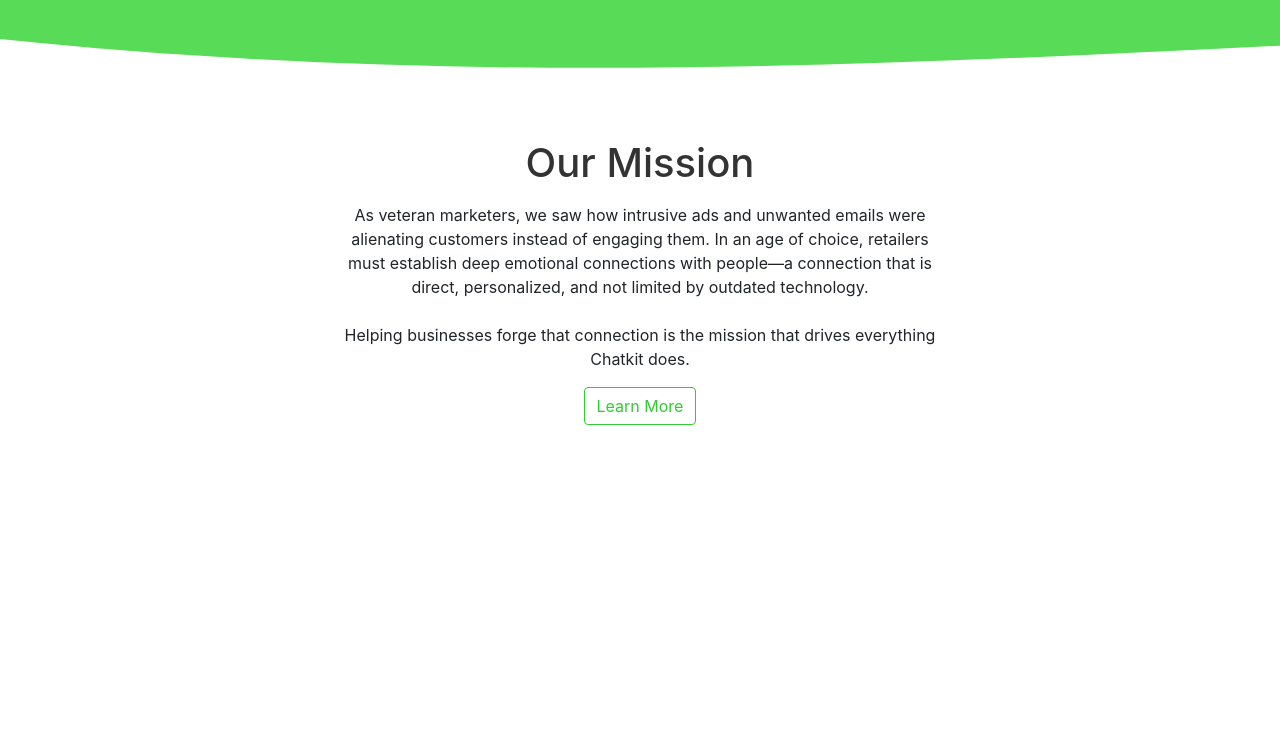
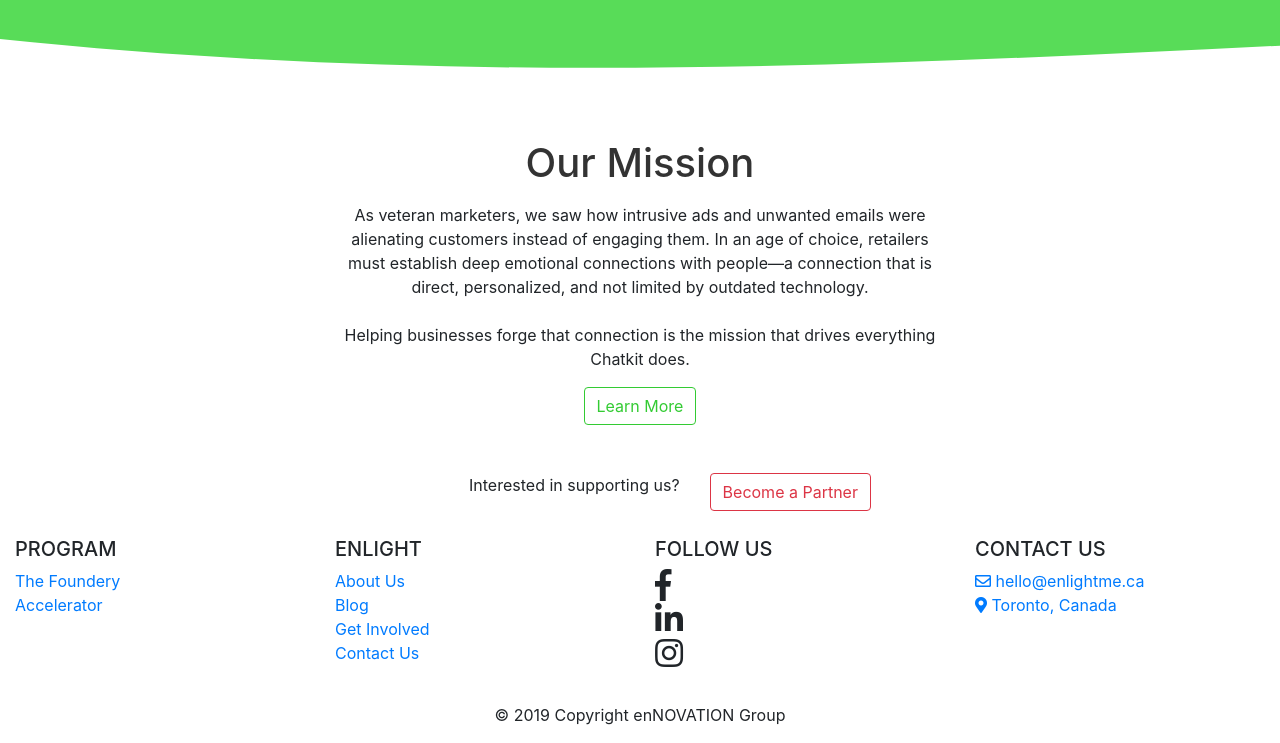
Before and after one commit to farhajkhan/enLIGHT, a plain HTML site: page index.html in a window 1280 px wide. Shown: the part 2123-2866 px from the top of the page. Before the commit the page ends 2548 px from the top, so only its background shows below. Drawn offline with nearby package versions, Linux system fonts and the light colour scheme.

Commit message:
Update index.html

```diff
--- a/index.html
+++ b/index.html
@@ -294,6 +294,135 @@
         </div>
 
 
+        <div class=" partnerCTA mt-5 d-flex align-items-center">
+            <div class="row d-flex justify-content-center" style="width: 1597px;">
+                <div class="col-3 mb-0 d-flex align-self-center justify-content-end">
+                    <p id="partnershipAsk"> Interested in supporting us? </p>
+                </div>
+
+                <div class="col-2">
+                    <button type="button" class="btn btn-outline-danger">Become a Partner</button>
+                </div>
+            </div>
+        </div>
+
+        <!-- Footer -->
+        <footer class="page-footer font-small blue pt-4 mt-0">
+
+          <!-- Footer Links -->
+          <div class="container-fluid text-center text-md-left">
+
+            <!-- Grid row -->
+            <div class="row">
+
+              <!-- Grid column -->
+              <div class="col-md-3">
+
+                <!-- Content -->
+                  <div class="row">
+                      <div class="col-2">
+                          <h5 class="text-uppercase">Program</h5>
+                      </div>
+                  </div>
+                  <div class="row">
+                      <div class="col-7">
+                          <ul class="list-unstyled">
+                              <li>
+                                  <a class="footLinks" href="#!">The Foundery</a>
+                              </li>
+
+                              <li>
+                                  <a class="footLinks" href="#!">Accelerator</a>
+                              </li>
+                          </ul>
+                      </div>
+                  </div>
+              </div>
+
+              <div class="col-md-3 enLIGHTFooter">
+
+                <!-- Content -->
+                  <div class="row">
+                      <div class="col-12">
+                          <h5 class="text-uppercase">enLIGHT</h5>
+                      </div>
+                  </div>
+                  <div class="row">
+                      <div class="col-7">
+                          <ul class="list-unstyled">
+                              <li>
+                                  <a class="footLinks" href="#!">About Us</a>
+                              </li>
+
+                              <li>
+                                  <a class="footLinks" href="#!">Blog</a>
+                              </li>
+
+                              <li>
+                                  <a class="footLinks" href="#!">Get Involved</a>
+                              </li>
+
+                              <li>
+                                  <a class="footLinks" href="#!">Contact Us</a>
+                              </li>
+                          </ul>
+                      </div>
+                  </div>
+              </div>
+
+            <div class="col-3">
+                <h5 class="text-uppercase">Follow Us</h5>
+                <div id="socialLinks">
+                <ul class="list-unstyled" id="socialLinks">
+                    <li>
+                        <i class="fab fa-facebook-f fa-2x"></i>
+                    </li>
+
+                    <li>
+                        <i class="fab fa-linkedin-in fa-2x"></i>
+                    </li>
+
+                    <li>
+                        <i class="fab fa-instagram fa-2x"></i>
+                    </li>
+                </ul>
+                </div>
+                </div>
+
+            <div class="col-3">
+                <h5 class="text-uppercase">Contact Us</h5>
+                <ul class="list-unstyled">
+                    <li>
+                        <a class="footLinks" href="#"><i class="far fa-envelope"></i> hello@enlightme.ca</a>
+                    </li>
+
+                    <li>
+                        <a class="footLinks" href="#"><i class="fas fa-map-marker-alt"></i> Toronto, Canada</a>
+                    </li>
+
+                </ul>
+                </div>
+
+              <!-- Grid column -->
+
+              <hr class="clearfix w-100 d-md-none pb-3">
+
+              <!-- Grid column -->
+
+            </div>
+            <!-- Grid row -->
+
+          </div>
+          <!-- Footer Links -->
+
+          <!-- Copyright -->
+          <div class="footer-copyright text-center py-3">© 2019 Copyright enNOVATION Group
+          </div>
+          <!-- Copyright -->
+
+        </footer>
+        <!-- Footer -->
+
    <!-- Optional JavaScript -->
     <!-- jQuery first, then Popper.js, then Bootstrap JS -->
 
```
